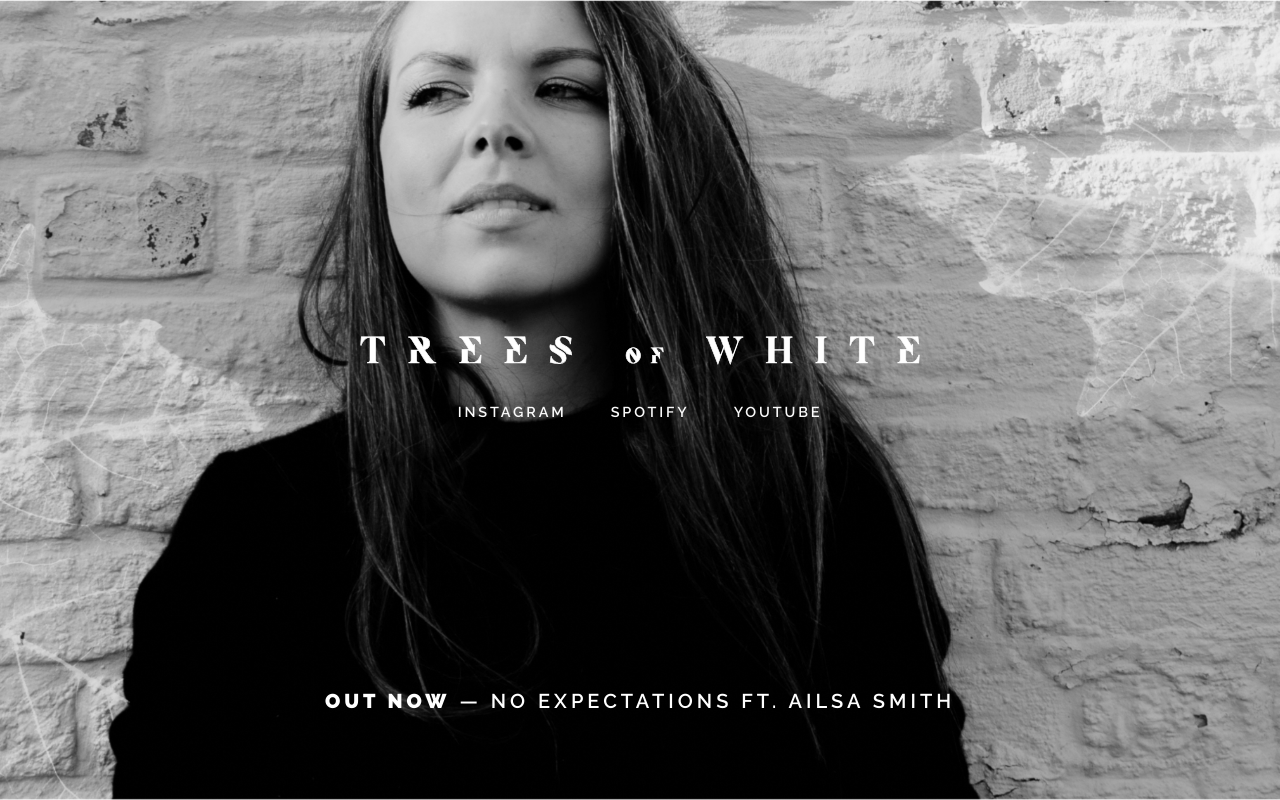
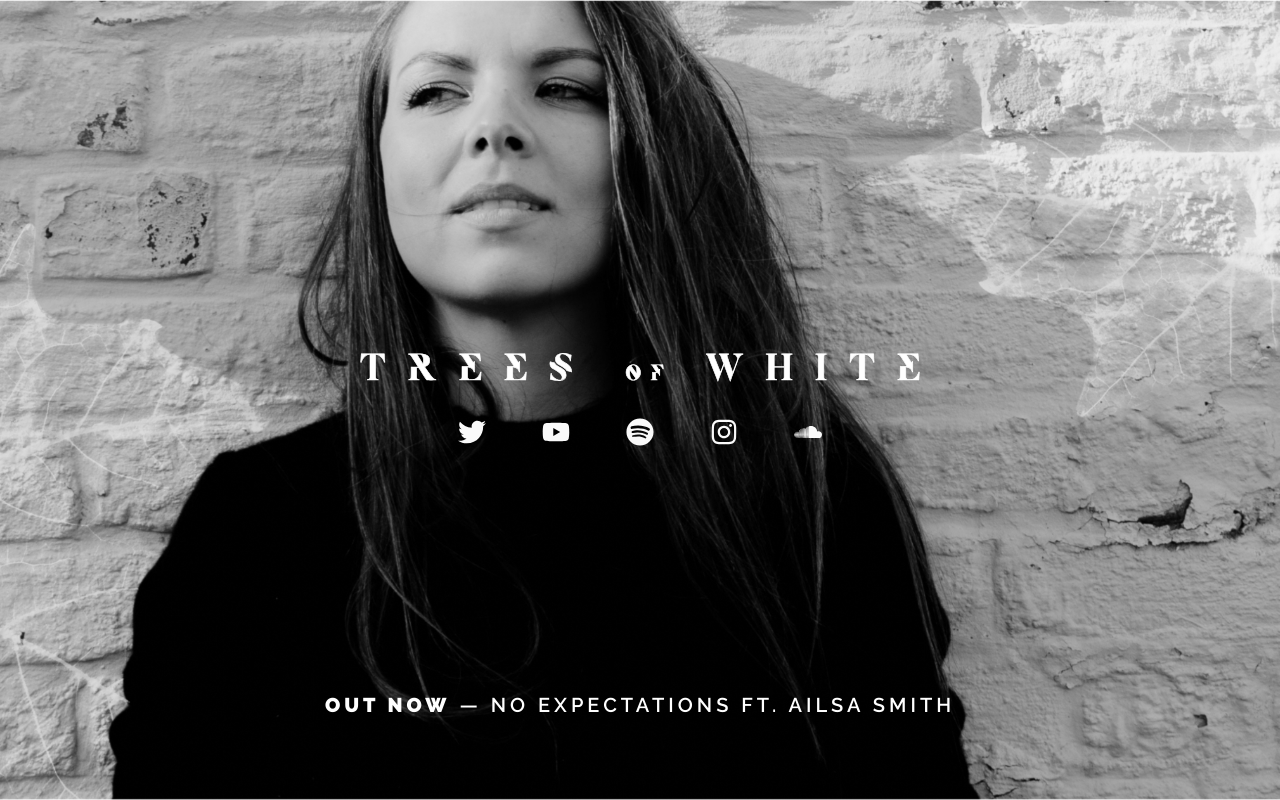
Before and after one commit to treesofwhite/treesofwhite, a Next.js app: page / in a window 1280 px wide. Built offline with nearby package versions, Linux system fonts and the light colour scheme.

Commit message:
Use icons and clean up design.

```diff
--- a/package.json
+++ b/package.json
@@ -19,6 +19,7 @@
     "postcss": "8.4.27",
     "react": "18.2.0",
     "react-dom": "18.2.0",
+    "react-icons": "^4.10.1",
     "tailwindcss": "3.3.3",
     "typescript": "5.1.6"
   }
--- a/src/app/page.tsx
+++ b/src/app/page.tsx
@@ -1,21 +1,43 @@
 "use client";
 import React, { useRef } from "react";
-
+import {
+  FaSpotify,
+  FaInstagram,
+  FaYoutube,
+  FaSoundcloud,
+  FaTwitter,
+} from "react-icons/fa";
 const navLinks = [
   {
-    title: "Instagram",
-    url: "https://instagram.com",
-    className: "hover:text-pink-700",
+    title: "Twitter",
+    url: "https://www.twitter.com",
+    className: "hover:text-cyan-700",
+    icon: FaTwitter,
+  },
+  {
+    title: "Youtube",
+    url: "https://www.youtube.com",
+    className: "hover:text-red-700",
+    icon: FaYoutube,
   },
   {
     title: "Spotify",
     url: "https://www.spotify.com",
     className: "hover:text-green-700",
+    icon: FaSpotify,
   },
   {
-    title: "Youtube",
-    url: "https://www.youtube.com",
-    className: "hover:text-red-700",
+    title: "Instagram",
+    url: "https://instagram.com",
+    className: "hover:text-pink-700",
+    icon: FaInstagram,
+  },
+
+  {
+    title: "Soundcloud",
+    url: "https://www.soundcloud.com",
+    className: "hover:text-orange-700",
+    icon: FaSoundcloud,
   },
 ];
 
@@ -25,7 +47,7 @@ export default function Home() {
       className={`bg-[url('/bg.png')]  bg-cover bg-center flex min-h-screen flex-col items-center justify-between py-20   text-white bg-black`}
     >
       <div></div>
-      <div>
+      <div className="mt-8">
         <img
           src="title.svg"
           alt="Vercel Logo"
@@ -42,24 +64,23 @@ export default function Home() {
           draggable={false}
           height={32}
         />
-        <div className="flex items-center justify-center flex-col md:flex-row gap-3 md:gap-9 mt-20 md:mt-8">
+        <div className="flex items-center justify-center flex gap-3 md:gap-12 mt-20 md:mt-8">
           {navLinks.map((link) => (
             <a
               href={link.url}
               className={`text-neutral-50 select-none transition p-1 uppercase font-semibold ${link.className}`}
-              style={{ fontSize: "0.9rem", letterSpacing: "0.2em" }}
               target="_blank"
               draggable={false}
               key={link.title}
             >
-              {link.title}
+              <link.icon className="h-7 w-7"></link.icon>
             </a>
           ))}
         </div>
       </div>
       <a
         href=""
-        className={`group flex items-center hover:text-neutral-400 select-none transition p-1 uppercase font-semibold mx-16 text-center`}
+        className={`group flex items-center hover:text-neutral-400 select-none transition mb-8 md:mb-0 uppercase font-semibold mx-16 text-center`}
         style={{ fontSize: "1.25rem", letterSpacing: "0.2em" }}
         target="_blank"
       >
```
Also changed, not shown: 1 other file (tests, documents, lock files or other folders).
